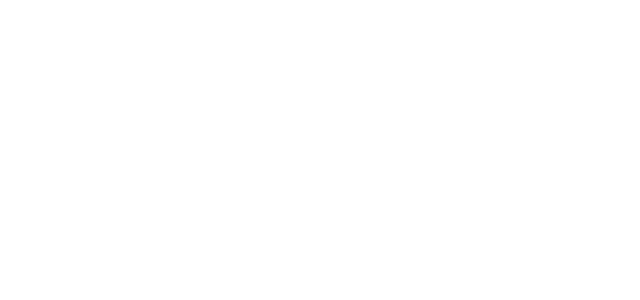
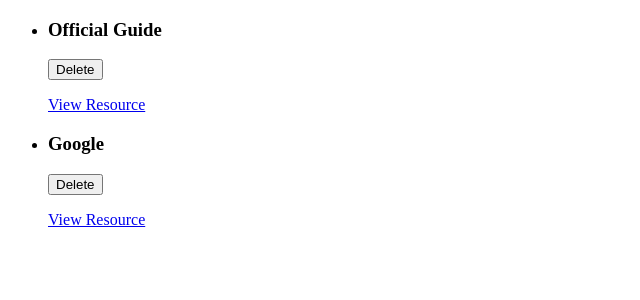
Before and after one commit to tosbaa/Learning-Resources, a Vue app: page / in a window 1280 px wide. Shown: the top 300 px of the page, without its empty margins (0-640 px from the left). Built offline with nearby package versions, Linux system fonts and the light colour scheme.

Commit message:
Created, Binded Learning Resource Comp

```diff
--- a/src/App.vue
+++ b/src/App.vue
@@ -1,28 +1,38 @@
 <template>
   <ul>
-
+    <learning-resource
+      v-for="res in storedResources"
+      :key="res.id"
+      :title="res.title"
+      :description="res.description"
+      :link="res.link"
+    ></learning-resource>
   </ul>
 </template>
 
 <script>
+import LearningResource from "./components/learning-resource/LearningResource.vue";
 export default {
+  components: {
+    LearningResource,
+  },
   data() {
     return {
       storedResources: [
         {
-          id: 'official-guide',
-          title: 'Official Guide',
-          description: 'The official Vue.js documentation.',
-          link: 'https://vuejs.org'
+          id: "official-guide",
+          title: "Official Guide",
+          description: "The official Vue.js documentation.",
+          link: "https://vuejs.org",
         },
         {
-          id: 'google',
-          title: 'Google',
-          description: 'Most popular search engine',
-          link: 'https://www.google.com'
+          id: "google",
+          title: "Google",
+          description: "Most popular search engine",
+          link: "https://www.google.com",
         },
-      ]
-    }
-  }
-}
+      ],
+    };
+  },
+};
 </script>
--- /dev/null
+++ b/src/components/learning-resource/LearningResource.vue
@@ -0,0 +1,36 @@
+<template>
+  <li>
+    <div>
+      <header>
+        <h3>{{ title }}</h3>
+        <button>Delete</button>
+      </header>
+    </div>
+    <p>{{ Description }}</p>
+    <nav>
+      <a :href="link">View Resource</a>
+    </nav>
+  </li>
+</template>
+
+<script>
+export default {
+  props: {
+    title: {
+      type: String,
+      required: true,
+      default: "Learning Resource Title",
+    },
+    description: {
+      type: String,
+      required: true,
+      default: "Learning Resource Description",
+    },
+    link: {
+      type: String,
+      required: true,
+      defualt: "about:blank",
+    },
+  },
+};
+</script>
```
